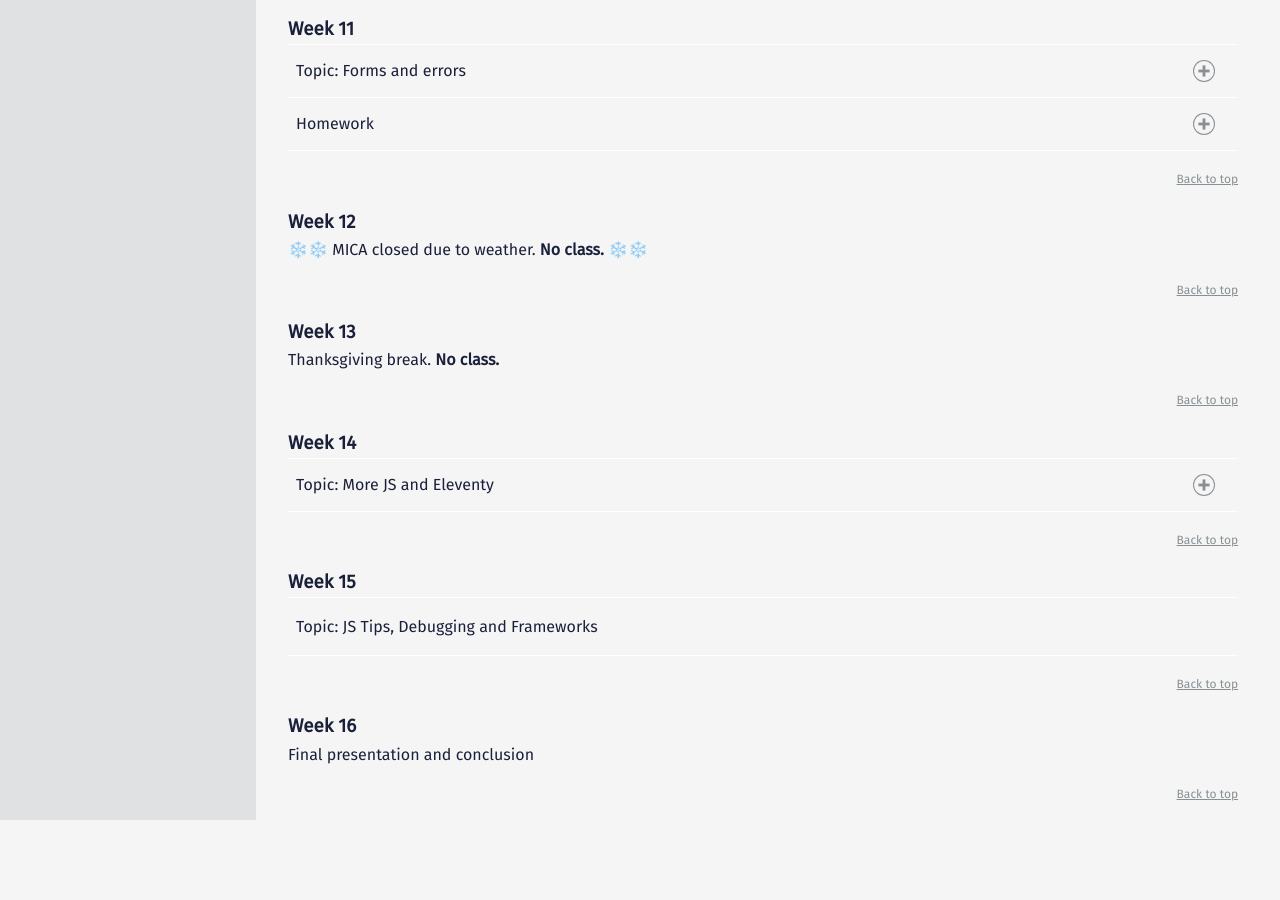
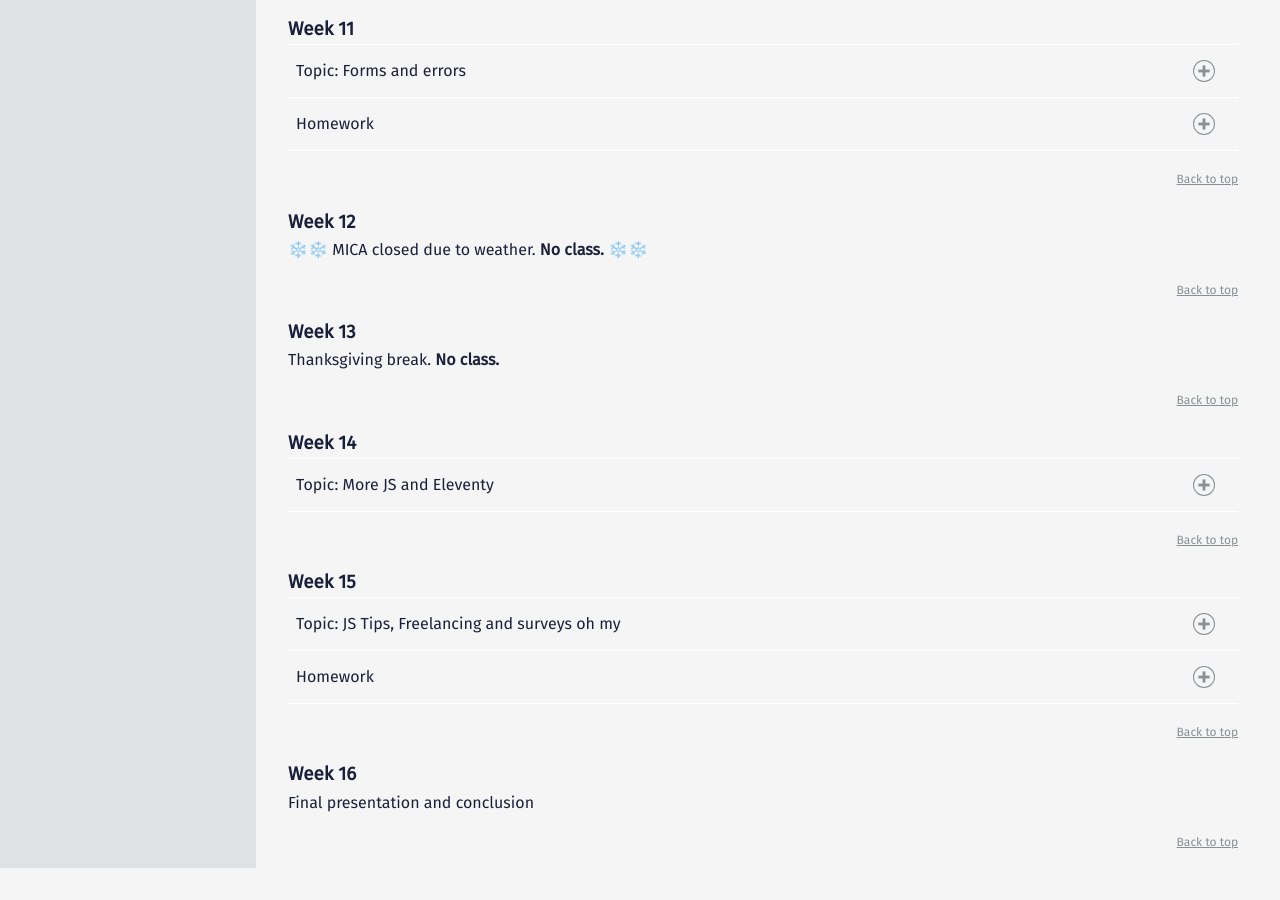
Before and after one commit to mica-web/mica-web.github.io, a Jekyll site: the page built from index.md, in a window 1280 px wide and 900 px high, scrolled down 3655 px. Built offline with Jekyll 4.4.1, drawn with Linux system fonts in a browser that asks for light colours; before the commit the page ends 4507 px from its top, so only the background shows below that; some of the changed lines change nothing that is shown.

Commit message:
W15 updates

```diff
--- a/_includes/gd-431/w15.md
+++ b/_includes/gd-431/w15.md
@@ -1,20 +1,13 @@
 {::options parse_block_html="true" /}
 <section class="accordion-wrapper">
 
-<div class="accordion-title has-no-content js-content-toggle-ignore">
-Topic: JS Tips, Debugging and Frameworks
+<div class="accordion-title js-trigger-content-toggle">
+Topic: JS Tips, Freelancing and surveys oh my
 </div>
 
-<!--
-- concatenating and minifying CSS, JS
-    "concat": "cat src/js/back.js src/js/faq.js src/js/resources.js > src/js/scripts.js" in package.json
-
-- loading only the files you need
--->
-
-<!-- How do we make it move? (CSS animation and SVG version) -->
-
-<!-- How do we make it move? (JavaScript version) -->
+- JS in your projects
+- MICA course evaluation
+- [Week 15 assessment](https://goo.gl/forms/fKqyXOuRFEiBJtio1)
 
 <!-- {::options parse_block_html="true" /}
 <div class="accordion-title has-no-content js-content-toggle-ignore">
@@ -25,12 +18,12 @@
 
 </div>
 
-<div class="accordion-title js-trigger-content-toggle">
-Links + Resources
-</div>
+ -->
 
 <div class="accordion-title js-trigger-content-toggle">
 Homework
-</div> -->
+</div>
+- Final project PR due Tuesday 12/11 by midnight (see [rubric](https://docs.google.com/spreadsheets/d/1GtCEtje9Erxfs3quKEUiOVBVL0BPXFDLumgOeGAPt8Y/edit?usp=sharing) and remember to review [best practices]({{ site.baseurl }}{% link gd-431/checklist.md %}))
+- Presentation with your stakeholder (use this [template](https://drive.google.com/drive/folders/1X5h8HKxCGxm7xnv8_BngVhSMJ7bpucR_?usp=sharing))
 
 </section>
```
